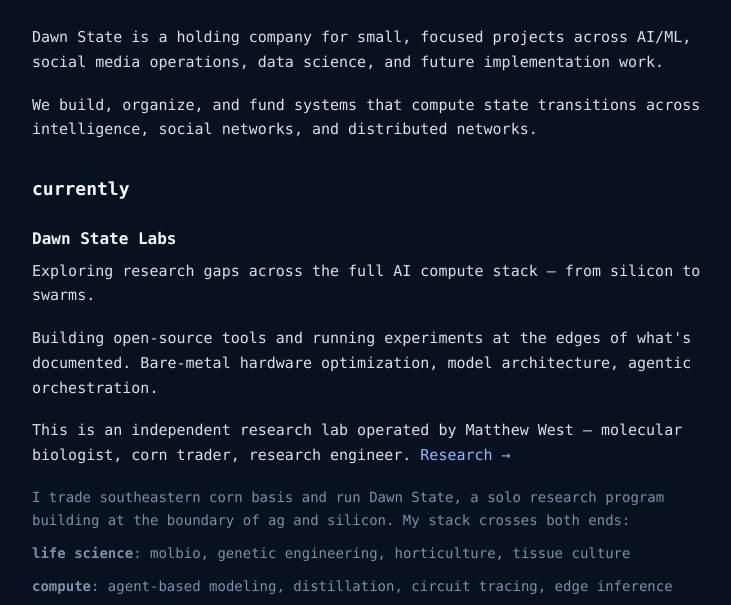
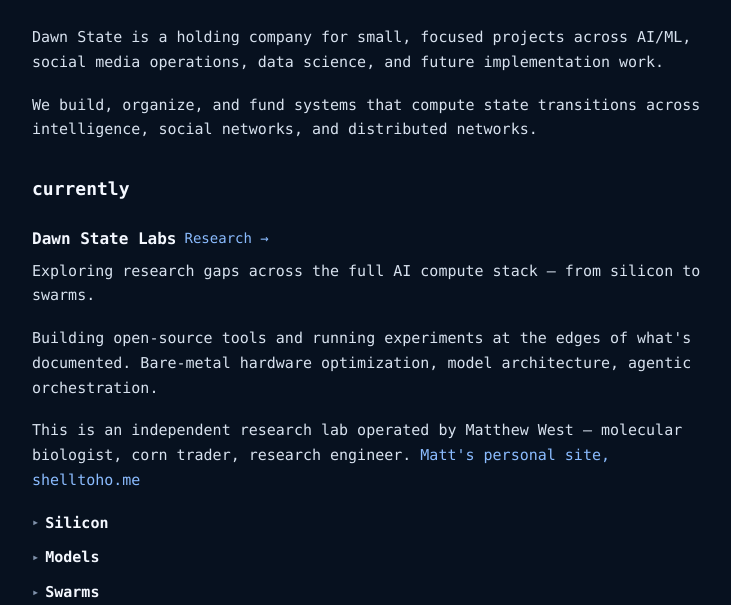
Before and after one commit to Dawn-State/dawn-state.github.io, a plain HTML site: page index.html in a window 1280 px wide. Shown: the part 192-797 px from the top of the page, without its empty margins (268-999 px from the left). Drawn offline with Linux system fonts and the light colour scheme.

Commit message:
Move Research → to Dawn State Labs heading, replace with shelltoho.me link, remove bio section

```diff
--- a/index.html
+++ b/index.html
@@ -26,7 +26,7 @@
 
         <h2>currently</h2>
 
-        <h3>Dawn State Labs</h3>
+        <h3>Dawn State Labs <a href="https://github.com/Dawn-State">Research →</a></h3>
 
         <p>
             Exploring research gaps across the full AI compute stack — from silicon to swarms.
@@ -40,25 +40,7 @@
         <p>
             This is an independent research lab operated by Matthew West &mdash;
             molecular biologist, corn trader, research engineer.
-            <a href="https://github.com/Dawn-State">Research →</a>
-        </p>
-
-        <p class="bio">
-            I trade southeastern corn basis and run Dawn State, a solo research
-            program building at the boundary of ag and silicon. My stack crosses both ends:
-        </p>
-
-        <p class="bio">
-            <strong>life science</strong>: molbio, genetic engineering, horticulture, tissue culture
-        </p>
-
-        <p class="bio">
-            <strong>compute</strong>: agent-based modeling, distillation, circuit tracing, edge inference
-        </p>
-
-        <p class="bio">
-            Projects built with Python, Rust, and R on Linux infrastructure I run myself.
-            <a href="https://shelltoho.me">shelltoho.me →</a>
+            <a href="https://shelltoho.me">Matt's personal site, shelltoho.me</a>
         </p>
 
         <details>
--- a/styles.css
+++ b/styles.css
@@ -56,6 +56,15 @@
     font-size: 16px;
     line-height: 1.25;
     margin: 28px 0 10px;
+    display: flex;
+    align-items: center;
+    gap: 8px;
+    flex-wrap: wrap;
+}
+
+h3 a {
+    font-size: 14px;
+    font-weight: normal;
 }
 
 details {
@@ -93,17 +102,6 @@
 
 details p {
     margin: 6px 0 0 18px;
-}
-
-.bio {
-    color: var(--muted);
-    font-size: 14px;
-    margin-bottom: 10px;
-}
-
-.bio strong {
-    color: var(--muted);
-    font-size: 14px;
 }
 
 p {
```
